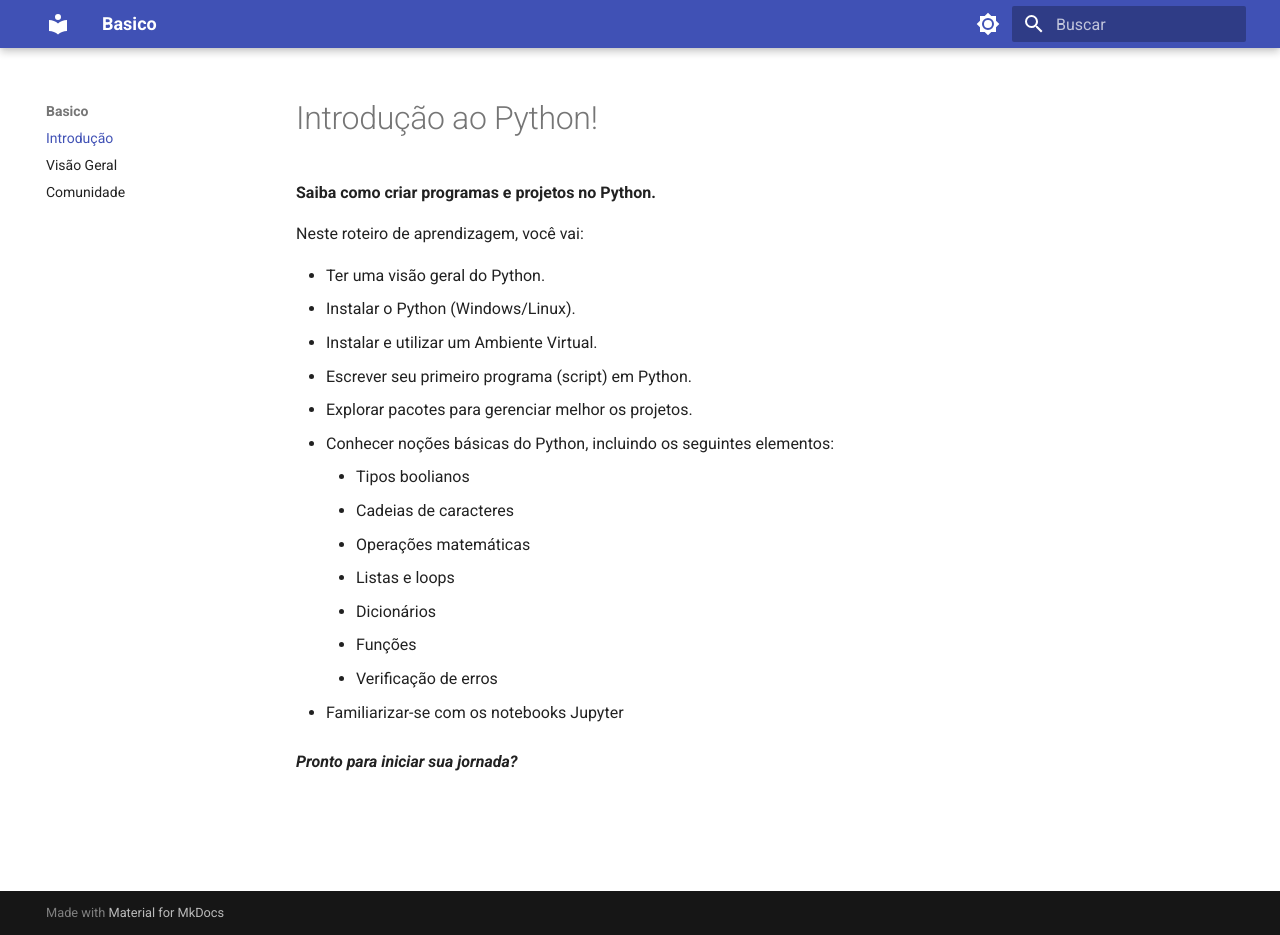
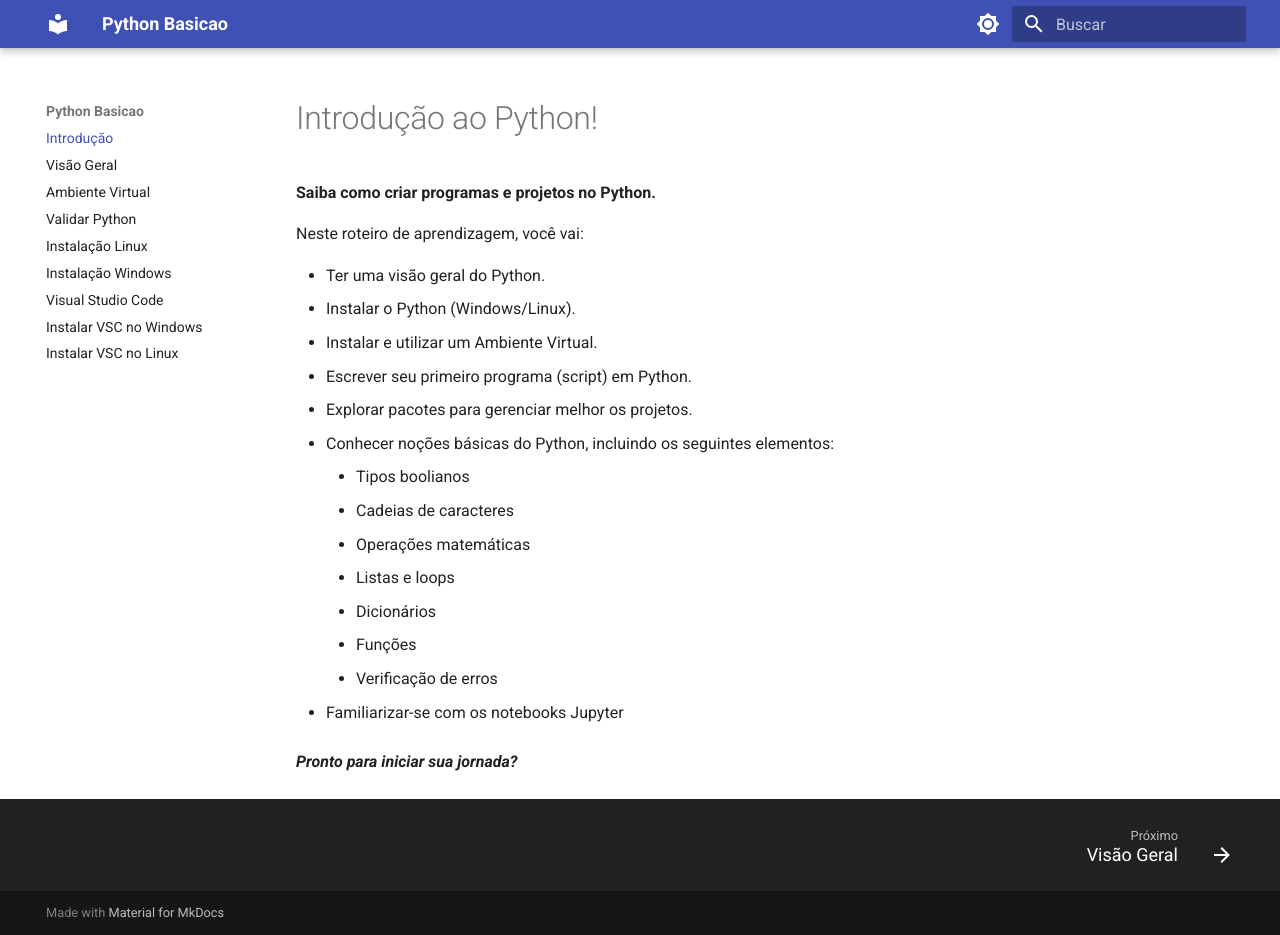
Before and after one commit to baptistafabricio87/python_basicao, an MkDocs documentation site: the page built from docs/index.md, in a window 1280 px wide and 935 px high. Built offline with MkDocs 1.6.1 and Material for MkDocs 9.7.7, drawn with Linux system fonts in a browser that asks for light colours.

Commit message:
update config mkdocs

```diff
--- a/mkdocs.yml
+++ b/mkdocs.yml
@@ -1,14 +1,25 @@
-site_name: Basico
+site_name: Python Basicao
 
-site_url: https://example.com/
+site_url: https://baptistafabricio87.github.io/python_basicao/
+
 nav:
   - Introdução: index.md
   - Visão Geral: overview.md
-  - Comunidade: comunity.md
+  - Ambiente Virtual: enviroment.md
+  - Validar Python: validation.md
+  - Instalação Linux: install_linux.md
+  - Instalação Windows: install_windows.md
+  - Visual Studio Code: overview_vsc.md
+  - Instalar VSC no Windows: install_vsc_windows.md
+  - Instalar VSC no Linux: install_vsc_linux.md
 
 theme:
   language: pt-BR
   name: material
+
+  features:
+    - navigation.footer
+
   palette:
 
     # Palette toggle for light mode
```
